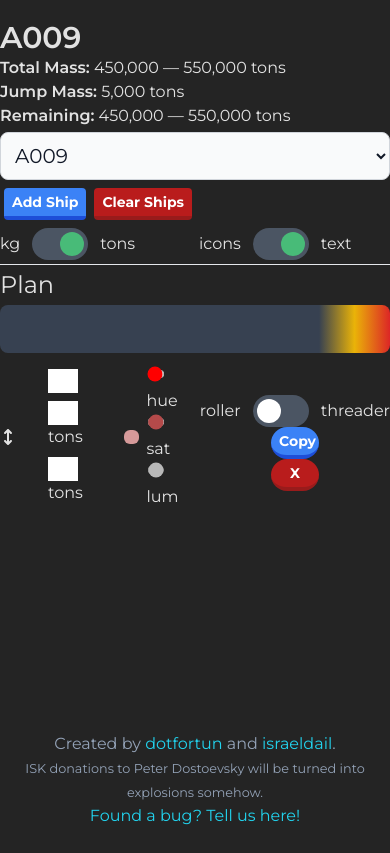
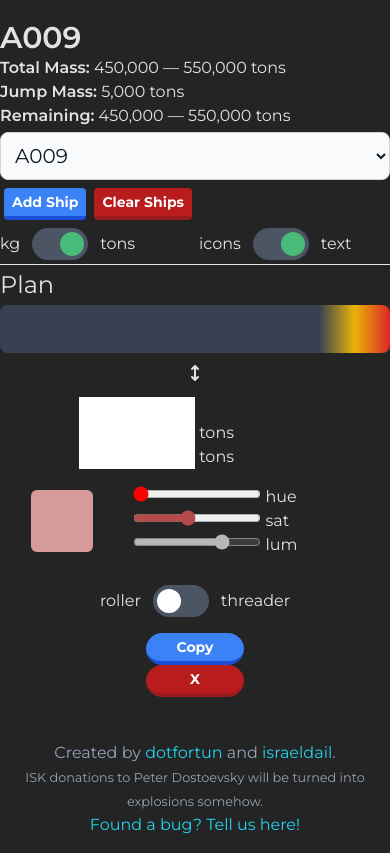
Before and after one commit to dotfortun/wormroller, a Vue app: page / in a window 390 px wide. Both pictures are taken after a click on the button "Add Ship". Built offline with nearby package versions, Linux system fonts and the light colour scheme.

Commit message:
still working on this

```diff
--- a/src/components/ColorPicker.vue
+++ b/src/components/ColorPicker.vue
@@ -16,7 +16,7 @@ const colors = ref(store.ships[shipIdx].color);
 <template>
   <div class="color-picker">
     <div
-      class="w-full aspect-square m-auto rounded-md"
+      class="color-square w-full aspect-square m-auto rounded-md"
       :style="{
         background: `hsl(${colors.h}, ${colors.s}%, ${colors.l}%)`,
       }"
--- a/src/components/Ship.vue
+++ b/src/components/Ship.vue
@@ -85,6 +85,7 @@ const updateShipProperty = (key, val) => {
         label-right="threader"
         v-model="ship.isThreader"
       />
+    <section class="mobile-buttons flex flex-col">
       <button
         class="rounded-full font-regular w-1/4"
         @click="() => $emit('copy:ship')"
@@ -97,6 +98,7 @@ const updateShipProperty = (key, val) => {
       >
         X
       </button>
+    </section>
     </div>
   </div>
 </template>
--- a/src/style.css
+++ b/src/style.css
@@ -63,18 +63,41 @@ button {
   }
 }
 
-@media (min-width: 481px) and (max-width: 767px) {
+@media (min-width: 550px) and (max-width: 767px) {
   main {
     display: flex;
     flex-direction: column;
   }
 }
 
-@media (max-width: 480px) {
+@media (min-width: 1px) and (max-width: 559px){
   main {
     display: flex;
     flex-direction: column;
   }
 
+  .ship {
+    display: flex !important;
+    flex-direction: column !important;
+    width: 100%;
+  }
 
+  .buttons {
+    display: flex !important;
+    flex-direction: column !important;
+    align-items: center;
+    width: fit-content;
+  }
+
+  .mobile-buttons {
+    display: flex;
+    flex-direction: column;
+    width: 100%;
+    justify-content: center;
+    margin-top: 1rem;
+  }
+
+  .color-square {
+    width: 50%;
+  }
 }
```
